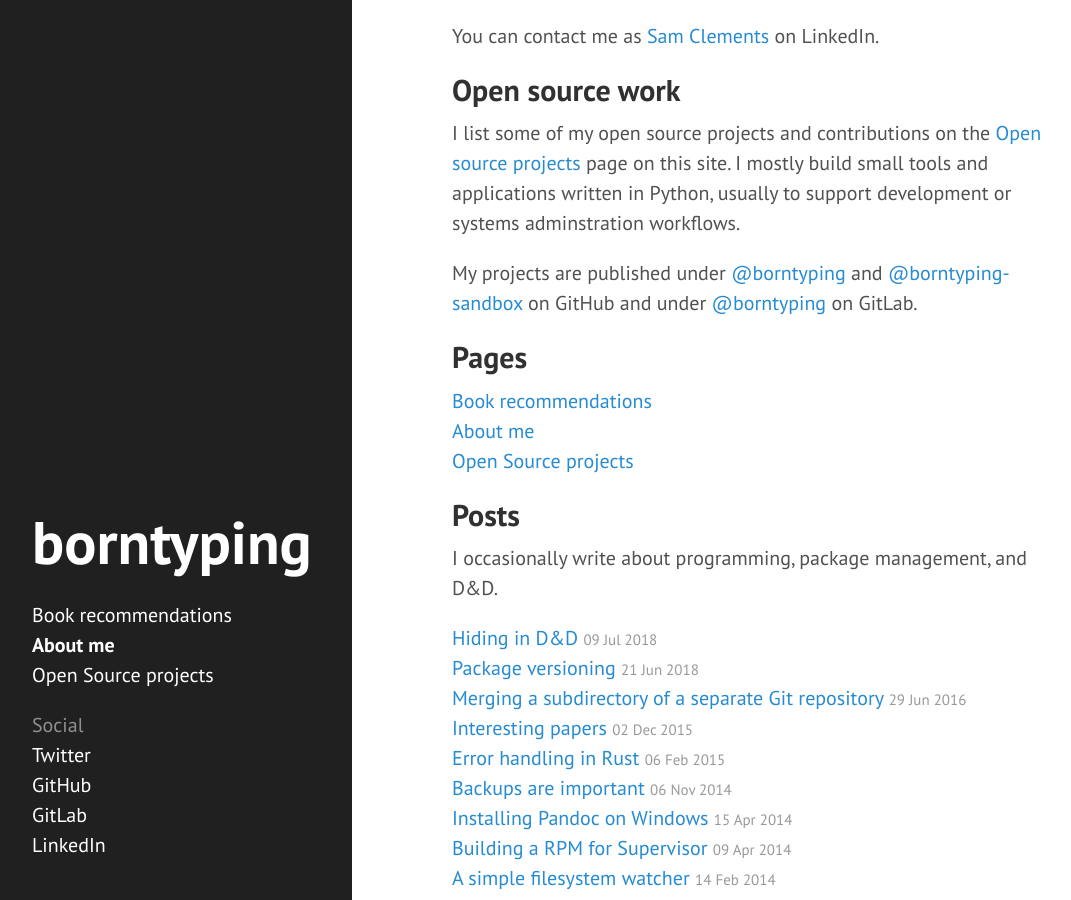
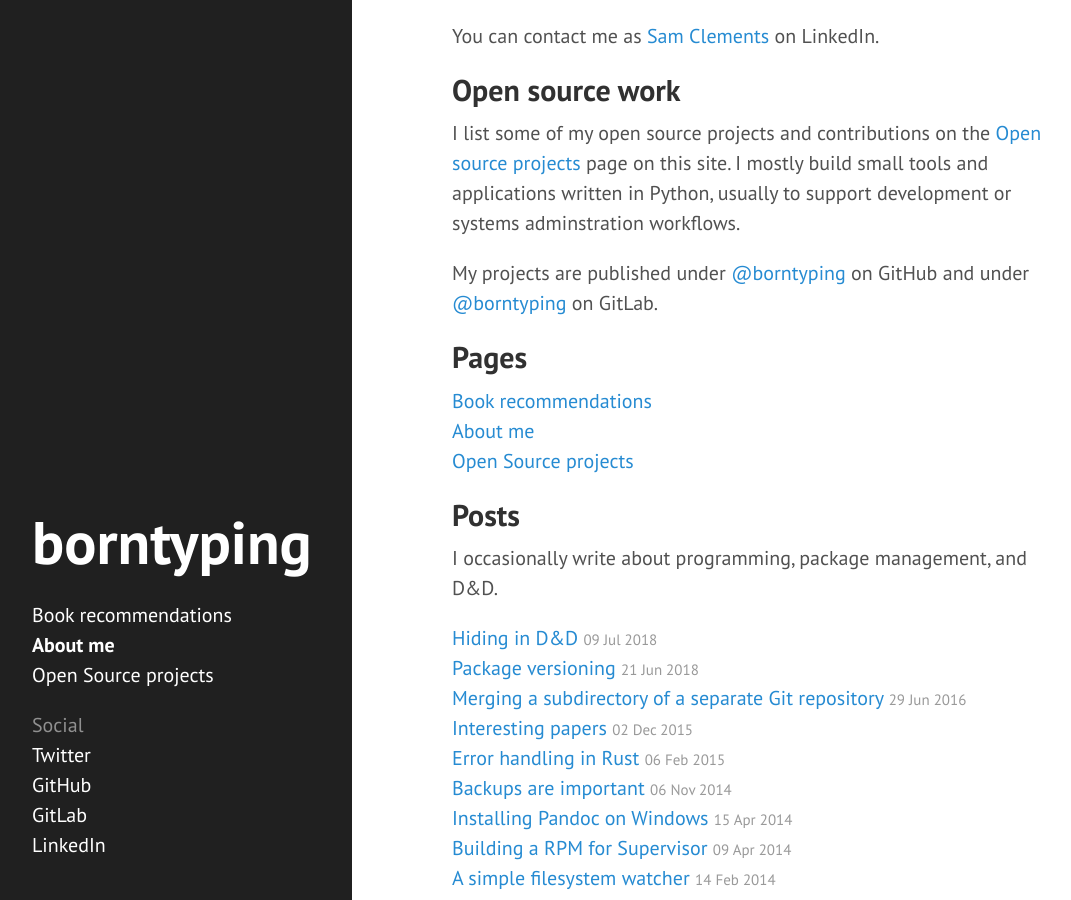
Before and after one commit to borntyping/borntyping.github.io, a Jekyll site: the page built from index.md, in a window 1280 px wide and 900 px high, scrolled down 577 px. Shown: the whole window, without its empty margins (8-1079 px from the left). Built offline with Jekyll 4.4.1, drawn with Linux system fonts in a browser that asks for light colours.

Commit message:
Update index.md

```diff
--- a/index.md
+++ b/index.md
@@ -24,7 +24,7 @@ You can contact me as [Sam Clements][linkedin] on LinkedIn.
 I list some of my open source projects and contributions on the [Open source projects]({{ site.baseurl }}/open-source/) page on this site.
 I mostly build small tools and applications written in Python, usually to support development or systems adminstration workflows.
 
-My projects are published under [@borntyping][github] and [@borntyping-sandbox][github-sandbox] on GitHub and under [@borntyping][gitlab] on GitLab.
+My projects are published under [@borntyping][github] on GitHub and under [@borntyping][gitlab] on GitLab.
 
 ## Pages
 
```
